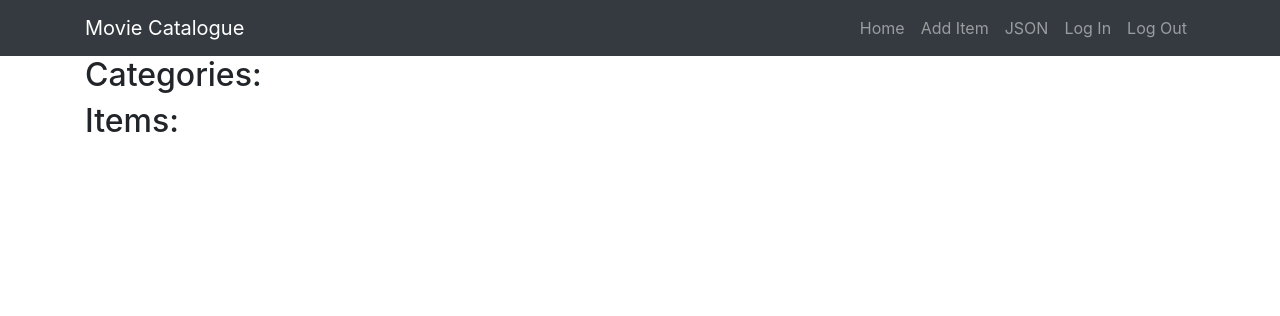
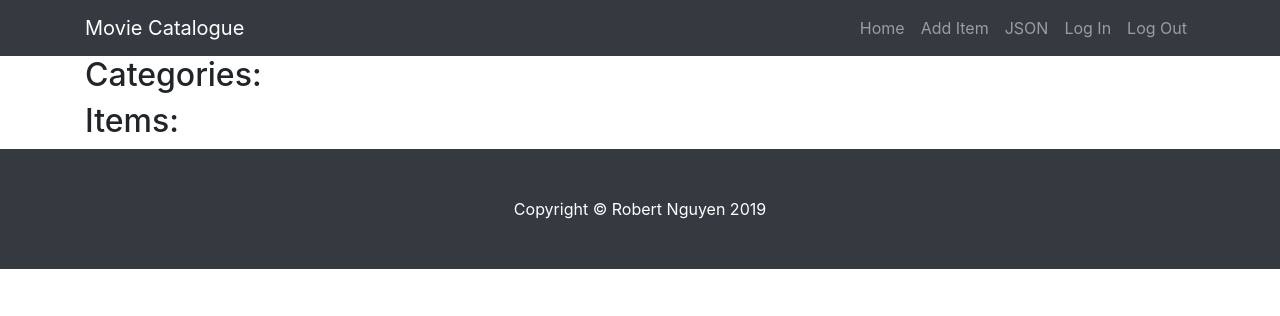
Before and after one commit to MinhNNguyen/catalogApplication, a Flask app: page / in a window 1280 px wide. Shown: the top 316 px of the page. Run offline with Flask 2, Linux system fonts and the light colour scheme; data that the repository does not hold is empty; some libraries are stand-ins or nearby versions.

Commit message:
Adding Bootstrap template 1

```diff
--- a/templates/new_main.html
+++ b/templates/new_main.html
@@ -51,6 +51,18 @@
 		<div class="container">
 			{% block content %}
 			{% endblock %}
-		</div>
+    </div>
+
+    <!-- Footer -->
+    <footer class="py-5 bg-dark">
+      <div class="container">
+        <p class="m-0 text-center text-white">Copyright &copy; Robert Nguyen 2019</p>
+      </div>
+    </footer>
+
+    <!-- Bootstrap core JavaScript -->
+    <script src="static/vendor/bootstrap/js/bootstrap.bundle.min.js"></script>
+    <script src="//ajax.googleapis.com/ajax/libs/jquery/1.8.2/jquery.min.js"></script>
+
   </body>
 </html>
```
